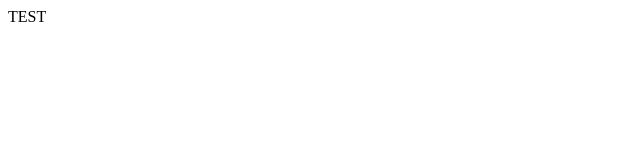
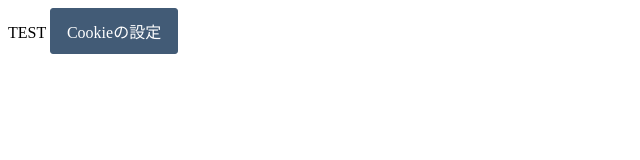
Before and after one commit to uchiyamaa/hubspottest, a plain HTML site: page index.html in a window 1280 px wide. Shown: the whole page, without its empty margins (0-640 px from the left). Drawn offline with Linux system fonts and the light colour scheme.

Commit message:
Update index.html

```diff
--- a/index.html
+++ b/index.html
@@ -1,6 +1,21 @@
 <html>
   <body>
   TEST
+    <!-- Start of HubSpot code snippet -->
+<button type="button" id="hs_remove_cookie_button"
+  style="background-color: #425b76; border: 1px solid #425b76;
+         border-radius: 3px; padding: 10px 16px; text-decoration: none; color: #fff;
+         font-family: inherit; font-size: inherit; font-weight: normal; line-height: inherit;
+         text-align: left; text-shadow: none;"
+  onClick="(function(){
+    var _hsp = window._hsp = window._hsp || [];
+    _hsp.push(['revokeCookieConsent']);
+  })()"
+>
+  Cookieの設定
+</button>
+
+<!-- End of HubSpot code snippet -->
   <!-- Start of HubSpot Embed Code -->
 <script type="text/javascript" id="hs-script-loader" async defer src="//js.hs-scripts.com/20535735.js"></script>
 <!-- End of HubSpot Embed Code -->
```
